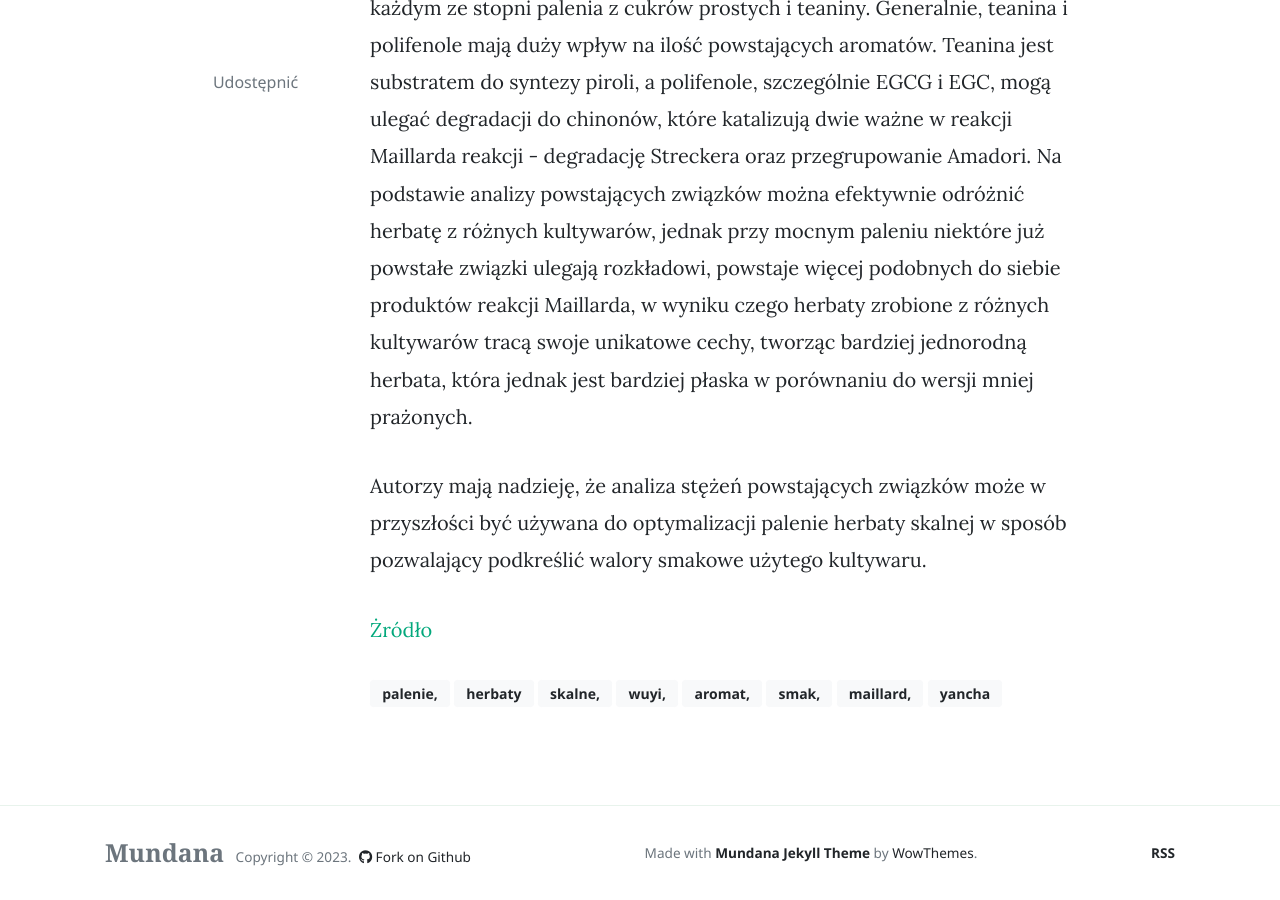
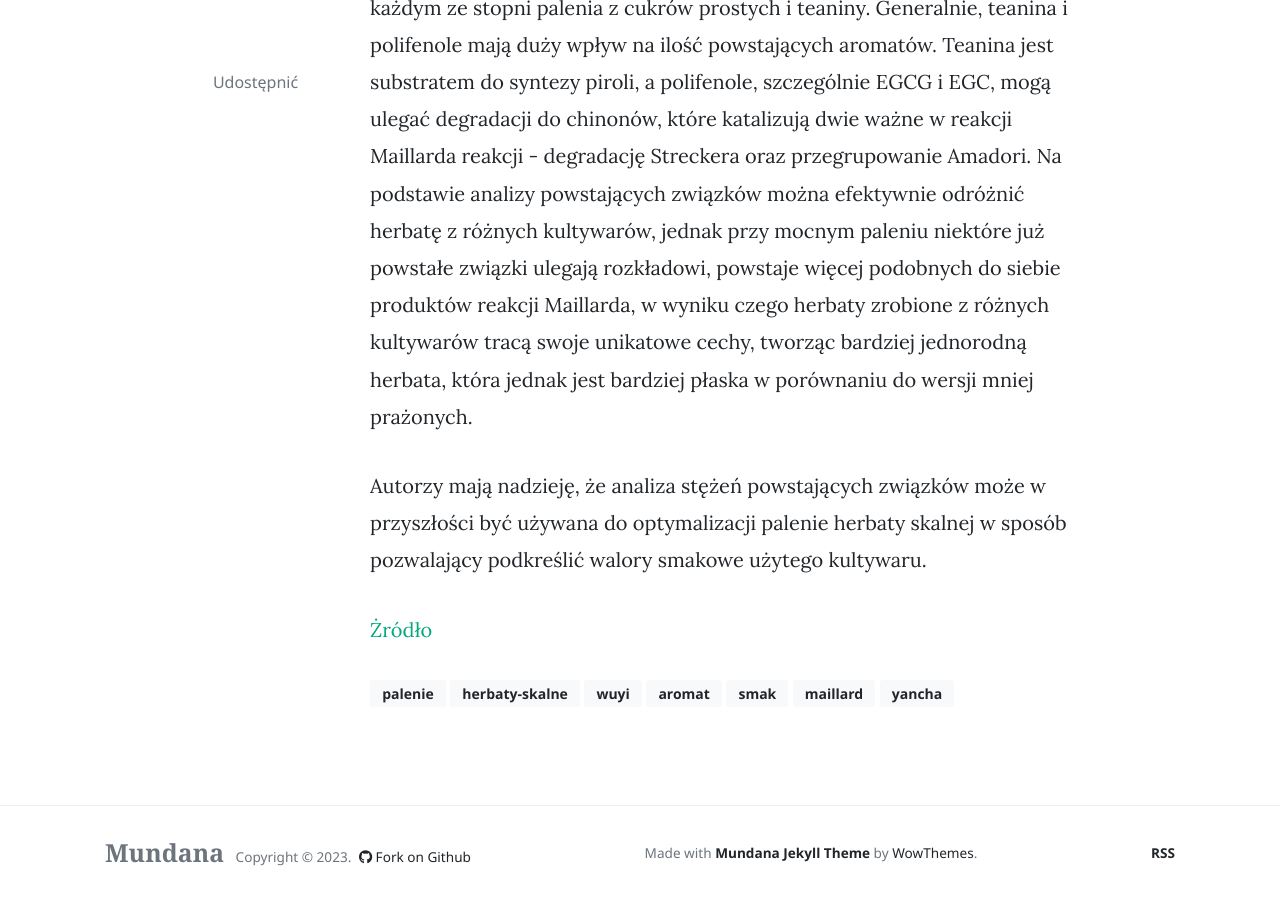
Before and after one commit to asiomchen/asiomchen.github.io, a Jekyll site: the page built from _posts/2023-02-05-palenie-herbat-skalnych.md, in a window 1280 px wide and 900 px high, scrolled down 1736 px. Built offline with Jekyll 4.4.1, drawn with Linux system fonts in a browser that asks for light colours; nearby versions of some CDN libraries; comment, search, counter and statistics services are not loaded.

```diff
--- a/_posts/2023-02-05-palenie-herbat-skalnych.md
+++ b/_posts/2023-02-05-palenie-herbat-skalnych.md
@@ -3,7 +3,7 @@ layout: post
 title:  "Wpływ palenia na herbatę skalną"
 categories: [Artykuły naukowe]
 image: assets/images/2023-02-05/wuyi_1.webp
-tags: palenie, herbaty skalne, wuyi, aromat, smak, Maillard, yancha
+tags: palenie herbaty-skalne wuyi aromat smak Maillard yancha
 ---
 
 Oolongi skalne z gór Wuyi są bardzo popularne wśród herbaciarzy, ze względu na swój intensywny wszestronny aromat, który w dużym stopniu pochodzi z procesu palenia, często kilku stopniowego. Cały proces produkcji tych herbat jest pełen ciekawostek ( jak również i mitów), ale tu lepiej ode mnie już wszytko opisał [Konrad Pociask](https://eherbata.pl/blog/skalne-herbaty-z-gor-wuyi-288.html), ale ja chiałbym powiedzić kilka słow o paleniu.
```
